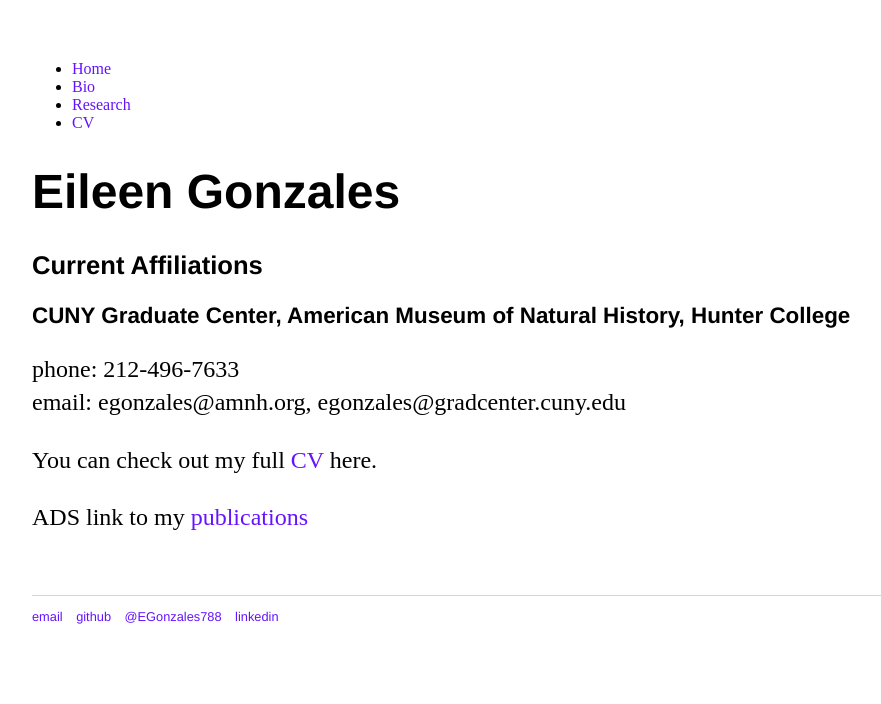
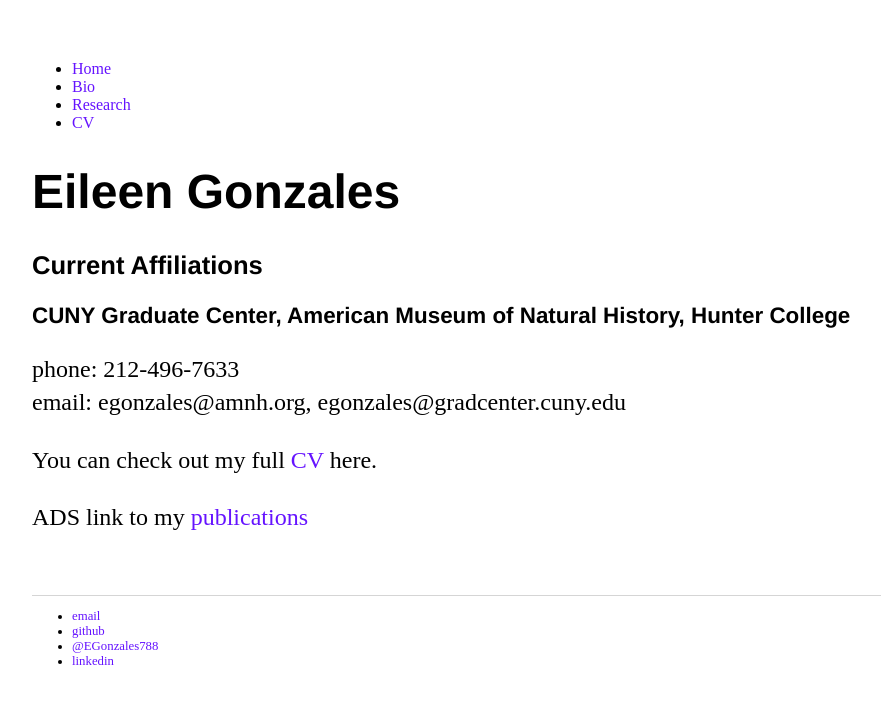
Before and after one commit to ECGonzales/ECGonzales.github.io, a Jekyll site: the page built from CV/index.html, in a window 1280 px wide. Shown: the top 704 px of the page, without its empty margins (160-1041 px from the left). Built offline with Jekyll 4.4.1, drawn with Linux system fonts in a browser that asks for light colours.

Commit message:
testing header nav and footer stuff

```diff
--- a/css/main.css
+++ b/css/main.css
@@ -1,7 +1,7 @@
 body {margin: 60px auto; width: 70%;}
 
-footer ul {font-family:'Helvetica', 'Arial', 'Sans-Serif'; padding: 0px; list-style: none; font-weight: normal;}
-footer ul li {display: inline; margin-right: 10px;}
+/*footer ul {font-family:'Helvetica', 'Arial', 'Sans-Serif'; padding: 0px; list-style: none; font-weight: normal;}*/
+/*footer ul li {display: inline; margin-right: 10px;}*/
 
 /*Navbar Code to Keep it at the top*/
 .navbar {font-family:'Helvetica', 'Arial', 'Sans-Serif'; padding: 0px; list-style: none;
```
